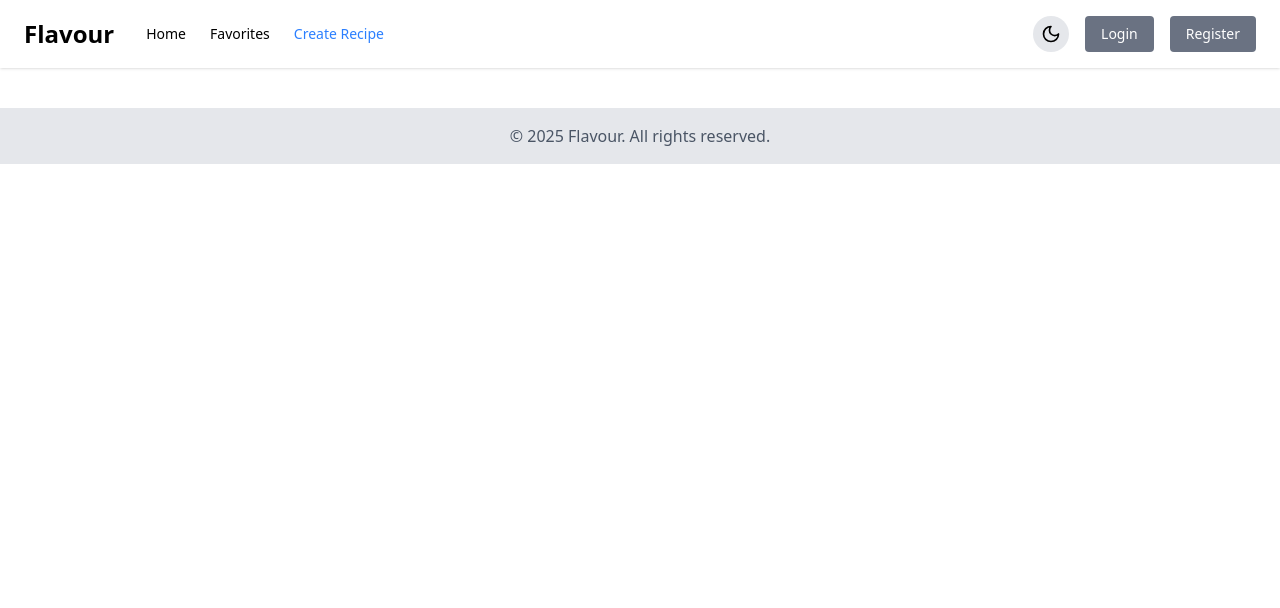
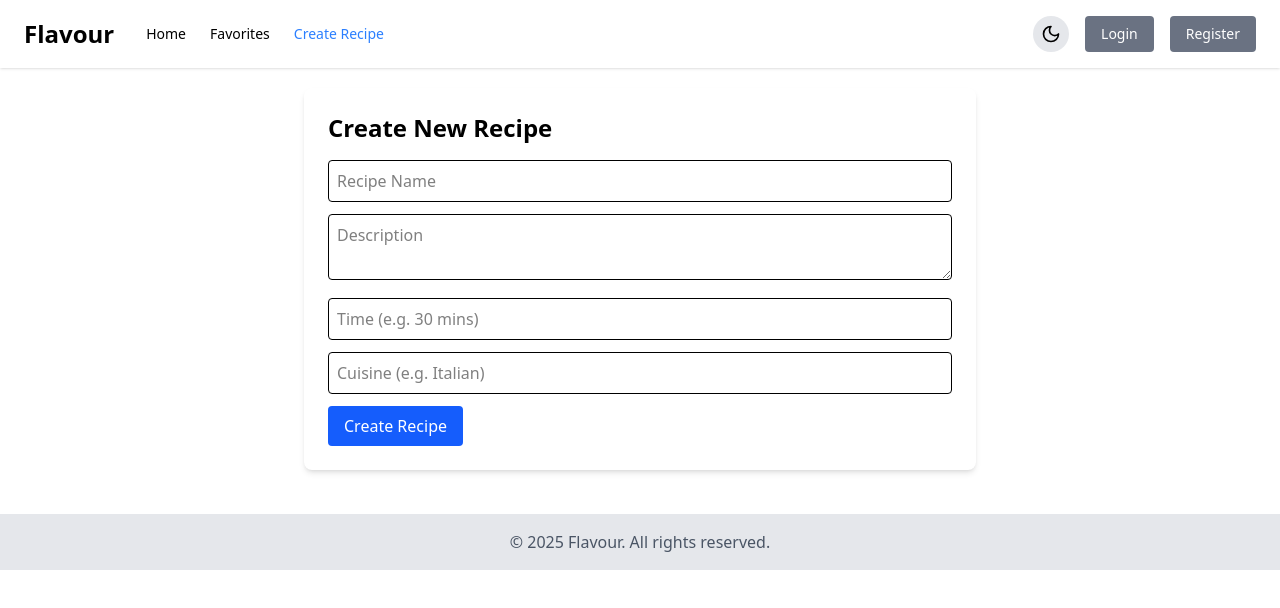
Before and after one commit to Kirushnabalan/Recipe-Web, a React (Vite) app: page /create-recipe in a window 1280 px wide. Shown: the top 608 px of the page. Built offline with nearby package versions, Linux system fonts and the light colour scheme.

Commit message:
crud operation

```diff
--- /dev/null
+++ b/mokeData/rescipe.json
@@ -0,0 +1,18 @@
+{
+  "recipes": [
+    {
+      "id": "41bf",
+      "name": "sad",
+      "description": "sda",
+      "time": "asd",
+      "cuisine": "asd"
+    },
+    {
+      "id": "7ebd",
+      "name": "kirushna",
+      "description": "sdc",
+      "time": "sd",
+      "cuisine": "sdc"
+    }
+  ]
+}
--- a/package.json
+++ b/package.json
@@ -12,6 +12,8 @@
   },
   "dependencies": {
     "@tailwindcss/vite": "^4.1.3",
+    "axios": "^1.8.4",
+    "json-server": "^1.0.0-beta.3",
     "lucide-react": "^0.487.0",
     "react": "^19.0.0",
     "react-dom": "^19.0.0",
--- /dev/null
+++ b/src/api/api.js
@@ -0,0 +1,11 @@
+import axios from "axios";
+
+const API = axios.create({
+  baseURL: "http://localhost:3000",
+});
+
+export const getRecipes = () => API.get("/recipes");
+export const getRecipe = (id) => API.get(`/recipes/${id}`);
+export const createRecipe = (data) => API.post("/recipes", data);
+export const updateRecipe = (id, data) => API.put(`/recipes/${id}`, data);
+export const deleteRecipe = (id) => API.delete(`/recipes/${id}`);
--- /dev/null
+++ b/src/commponents/RecipeForm.jsx
@@ -0,0 +1,89 @@
+import React, { useState, useEffect } from "react";
+import { createRecipe, updateRecipe } from "../api/api";
+
+const RecipeForm = ({ selectedRecipe, clearSelection, reload }) => {
+  const [form, setForm] = useState({
+    name: "",
+    description: "",
+    time: "",
+    cuisine: "",
+  });
+
+  useEffect(() => {
+    if (selectedRecipe) setForm(selectedRecipe);
+  }, [selectedRecipe]);
+
+  const handleChange = (e) => {
+    setForm({ ...form, [e.target.name]: e.target.value });
+  };
+
+  const handleSubmit = async (e) => {
+    e.preventDefault();
+
+    if (form.id) {
+      await updateRecipe(form.id, form);
+    } else {
+      await createRecipe(form);
+    }
+
+    setForm({
+      name: "",
+    description: "",
+    time: "",
+    cuisine: "",
+    });
+
+    clearSelection();
+    reload();
+  };
+
+  return (
+    <form onSubmit={handleSubmit} className="max-w-lg mx-auto p-6 bg-white rounded-lg shadow-md text-black">
+      <h2 className="text-2xl font-bold mb-4">{form.id ? "Edit" : "Add"} Recipe</h2>
+      <input
+        name="name"
+        placeholder="Name"
+        value={form.name}
+        onChange={handleChange}
+        required
+        className="w-full p-2 mb-4 border border-gray-300 rounded"
+      />
+      <input
+        name="description"
+        placeholder="Description"
+        value={form.description}
+        onChange={handleChange}
+        required
+        className="w-full p-2 mb-4 border border-gray-300 rounded"
+      />
+
+      <input
+        name="time"
+        placeholder="Time"
+        value={form.time}
+        onChange={handleChange}
+        className="w-full p-2 mb-4 border border-gray-300 rounded"
+      />
+      <input
+        name="servings"
+        placeholder="Servings"
+        value={form.servings}
+        onChange={handleChange}
+        className="w-full p-2 mb-4 border border-gray-300 rounded"
+      />
+      <input
+        name="cuisine"
+        placeholder="Cuisine"
+        value={form.cuisine}
+        onChange={handleChange}
+        className="w-full p-2 mb-4 border border-gray-300 rounded"
+      />
+
+      <button type="submit" className="w-full p-2 bg-blue-500 text-white rounded hover:bg-blue-600">
+        {form.id ? "Update" : "Add"}
+      </button>
+    </form>
+  );
+};
+
+export default RecipeForm;
--- /dev/null
+++ b/src/commponents/RecipeList.jsx
@@ -0,0 +1,69 @@
+import React, { useEffect, useState } from "react";
+import { getRecipes, deleteRecipe } from "../api/api";
+
+const RecipeList = ({ onEdit, refresh }) => {
+  const [recipes, setRecipes] = useState([]);
+
+  const loadRecipes = async () => {
+    try {
+      const res = await getRecipes();
+      setRecipes(res.data || []);
+    } catch (error) {
+      console.error("Failed to load recipes:", error);
+    }
+  };
+
+  useEffect(() => {
+    loadRecipes();
+  }, [refresh]);
+
+  const handleDelete = async (id) => {
+    try {
+      await deleteRecipe(id);
+      loadRecipes();
+    } catch (error) {
+      console.error("Failed to delete recipe:", error);
+    }
+  };
+
+  return (
+    <div className="max-w-4xl text-black mx-auto p-6">
+      <h2 className="text-3xl font-bold mb-6">All Recipes</h2>
+      {recipes.length === 0 ? (
+        <p className="text-gray-500">No recipes found.</p>
+      ) : (
+        recipes.map((r) => (
+          <div
+            key={r.id}
+            className="bg-white shadow-md rounded-lg p-6 mb-4 flex flex-col items-center"
+          >
+
+            <p className="text-sm mb-2">{r.description}</p>
+            <p className="text-sm font-semibold mb-2">
+              <strong>Time:</strong> {r.time || "N/A"}
+            </p>
+            <p className="text-sm font-semibold mb-4">
+              <strong>Rating:</strong> {r.rating || "N/A"}
+            </p>
+            <div className="flex space-x-4">
+              <button
+                onClick={() => onEdit(r)}
+                className="px-4 py-2 bg-green-500 text-white rounded hover:bg-green-600"
+              >
+                Edit
+              </button>
+              <button
+                onClick={() => handleDelete(r.id)}
+                className="px-4 py-2 bg-red-500 text-white rounded hover:bg-red-600"
+              >
+                Delete
+              </button>
+            </div>
+          </div>
+        ))
+      )}
+    </div>
+  );
+};
+
+export default RecipeList;
--- a/src/pages/CreateRecipe.jsx
+++ b/src/pages/CreateRecipe.jsx
@@ -1,7 +1,89 @@
-import React from "react";
+import React, { useEffect, useState } from "react";
 
-const CreateRecipe = () => {
-  return <div></div>;
+const RecipeForm = ({ recipe, onSubmit }) => {
+  const [formData, setFormData] = useState({
+    name: "",
+    description: "",
+    time: "",
+    cuisine: "",
+  });
+
+  useEffect(() => {
+    if (recipe) {
+      setFormData({
+        name: recipe.name || "",
+        description: recipe.description || "",
+        time: recipe.time || "",
+        cuisine: recipe.cuisine || "",
+      });
+    } else {
+      // Reset form when no recipe is selected (new creation)
+      setFormData({
+        name: "",
+        description: "",
+        time: "",
+        cuisine: "",
+      });
+    }
+  }, [recipe]);
+
+  const handleChange = (e) => {
+    const { name, value } = e.target;
+    setFormData((prev) => ({
+      ...prev,
+      [name]: value,
+    }));
+  };
+
+  const handleSubmit = (e) => {
+    e.preventDefault();
+    onSubmit(formData);
+  };
+
+  return (
+    <form
+      onSubmit={handleSubmit}
+      className="max-w-2xl mx-auto bg-white shadow-md rounded-lg p-6 mb-6"
+    >
+      <h2 className="text-2xl font-bold mb-4">
+        {recipe ? "Edit Recipe" : "Create New Recipe"}
+      </h2>
+      <input
+        name="name"
+        value={formData.name}
+        onChange={handleChange}
+        placeholder="Recipe Name"
+        className="w-full p-2 mb-3 border rounded"
+      />
+      <textarea
+        name="description"
+        value={formData.description}
+        onChange={handleChange}
+        placeholder="Description"
+        className="w-full p-2 mb-3 border rounded"
+      />
+      <input
+        name="time"
+        value={formData.time}
+        onChange={handleChange}
+        placeholder="Time (e.g. 30 mins)"
+        className="w-full p-2 mb-3 border rounded"
+      />
+      <input
+        name="cuisine"
+        value={formData.cuisine}
+        onChange={handleChange}
+        placeholder="Cuisine (e.g. Italian)"
+        className="w-full p-2 mb-3 border rounded"
+      />
+      <button
+        type="submit"
+        className="bg-blue-600 text-white px-4 py-2 rounded hover:bg-blue-700"
+      >
+        {recipe ? "Update Recipe" : "Create Recipe"}
+      </button>
+    </form>
+  );
 };
 
-export default CreateRecipe;
+export default RecipeForm;
```
Also changed, not shown: 1 other file (tests, documents, lock files or other folders).
